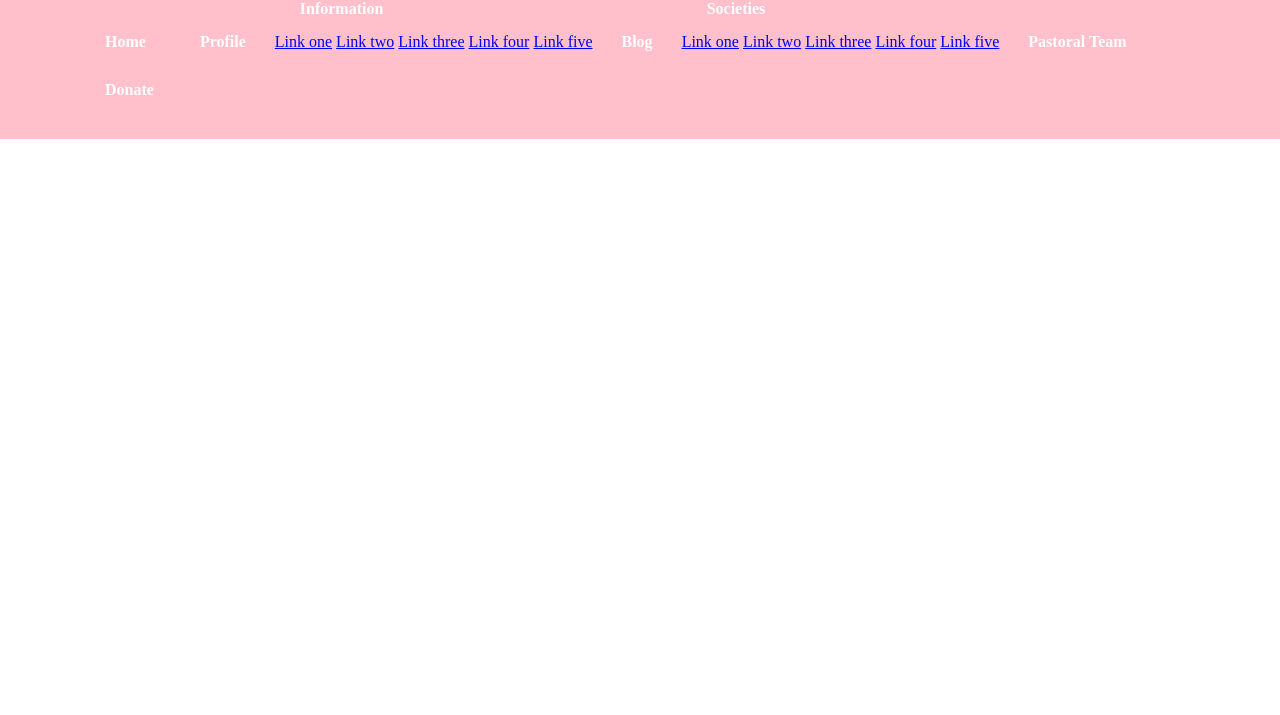
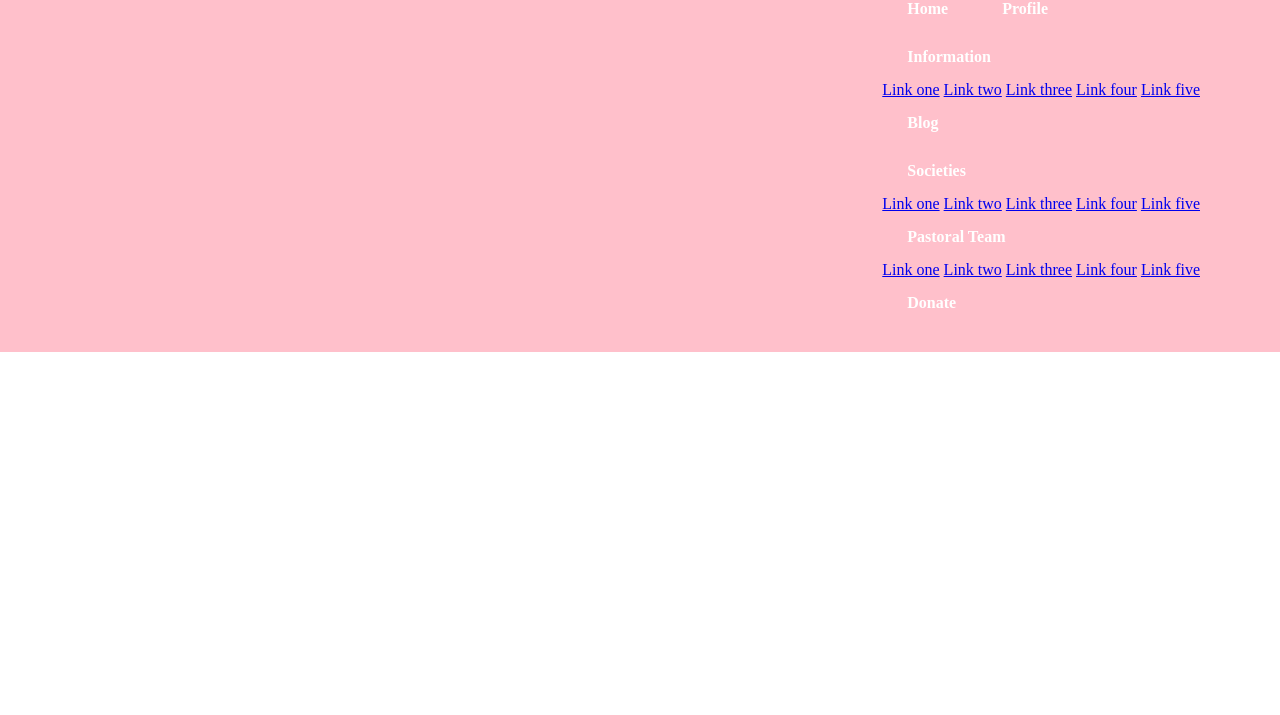
Before and after one commit to OkaforNnamdi/catherine-website, a plain HTML site: page information.html in a window 1280 px wide. Shown: the part 85-800 px from the top of the page. Drawn offline with Linux system fonts and the light colour scheme; files that its build step writes are made by us from their sources.

Commit message:
update information.html file

```diff
--- a/information.html
+++ b/information.html
@@ -33,10 +33,10 @@
                 </div>
                 <li><a href="#">Home</a></li>
                 <li><a href="#">Profile</a></li>
-                <div class="dropdown">
+                <div class="nav__nav-dropdown">
                     <li><a href="#">Information</a></li>
                     <i class="fa-solid fa-caret-down"></i>
-                    <div class="dropdown--content">
+                    <div class="nav__nav-dropdown-content">
                         <a href="#">Link one</a>
                         <a href="#">Link two</a>
                         <a href="#">Link three</a>
@@ -45,10 +45,10 @@
                     </div>
                 </div>
                 <li><a href="#">Blog</a></li>
-                <div class="dropdown">
+                <div class="nav__nav-dropdown">
                     <li><a href="#">Societies</a></li>
                     <i class="fa-solid fa-caret-down"></i>
-                    <div class="dropdown--content">
+                    <div class="nav__nav-dropdown-content">
                         <a href="#">Link one</a>
                         <a href="#">Link two</a>
                         <a href="#">Link three</a>
@@ -56,10 +56,10 @@
                         <a href="#">Link five</a>
                     </div>
                 </div>
-                <div class="dropdown">
+                <div class="nav__nav-dropdown">
                     <li><a href="#">Pastoral Team</a></li>
                     <i class="fa-solid fa-caret-down"></i>
-                    <div class="dropdown-content">
+                    <div class="nav__nav-dropdown-content">
                         <a href="#">Link one</a>
                         <a href="#">Link two</a>
                         <a href="#">Link three</a>
```
